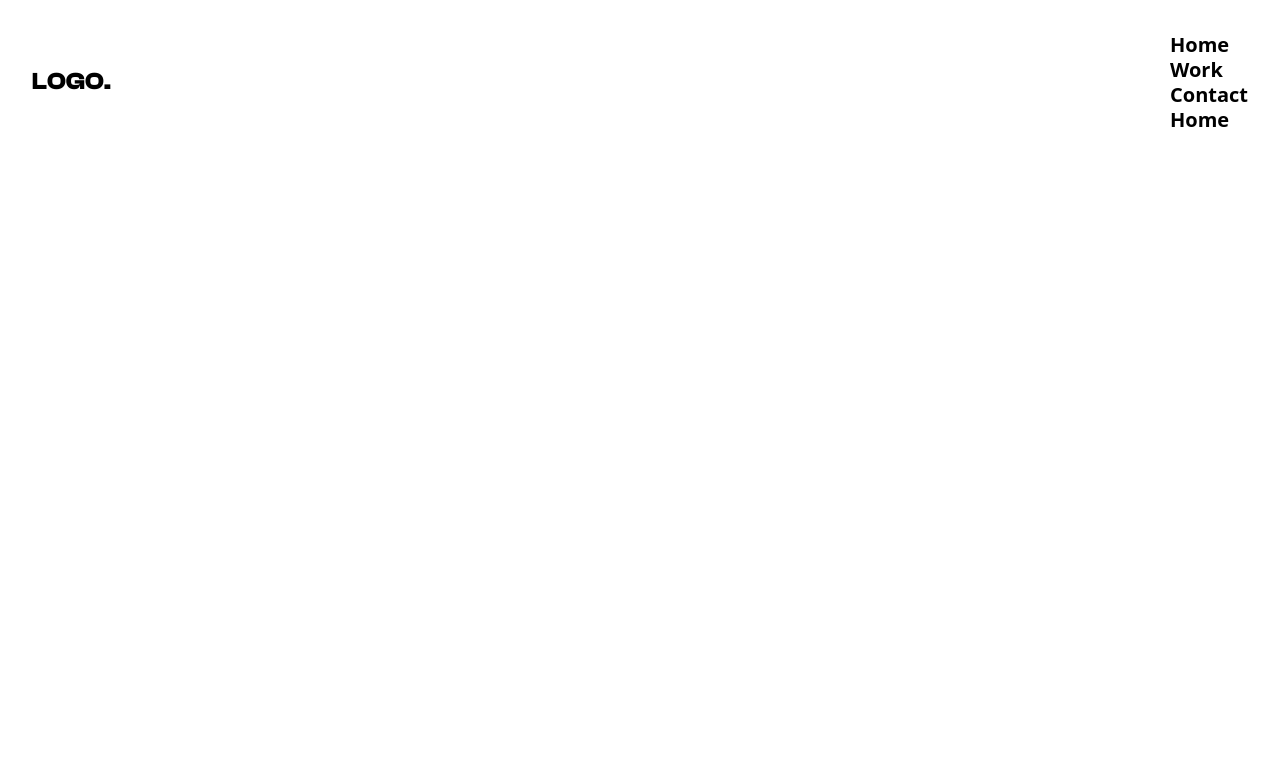
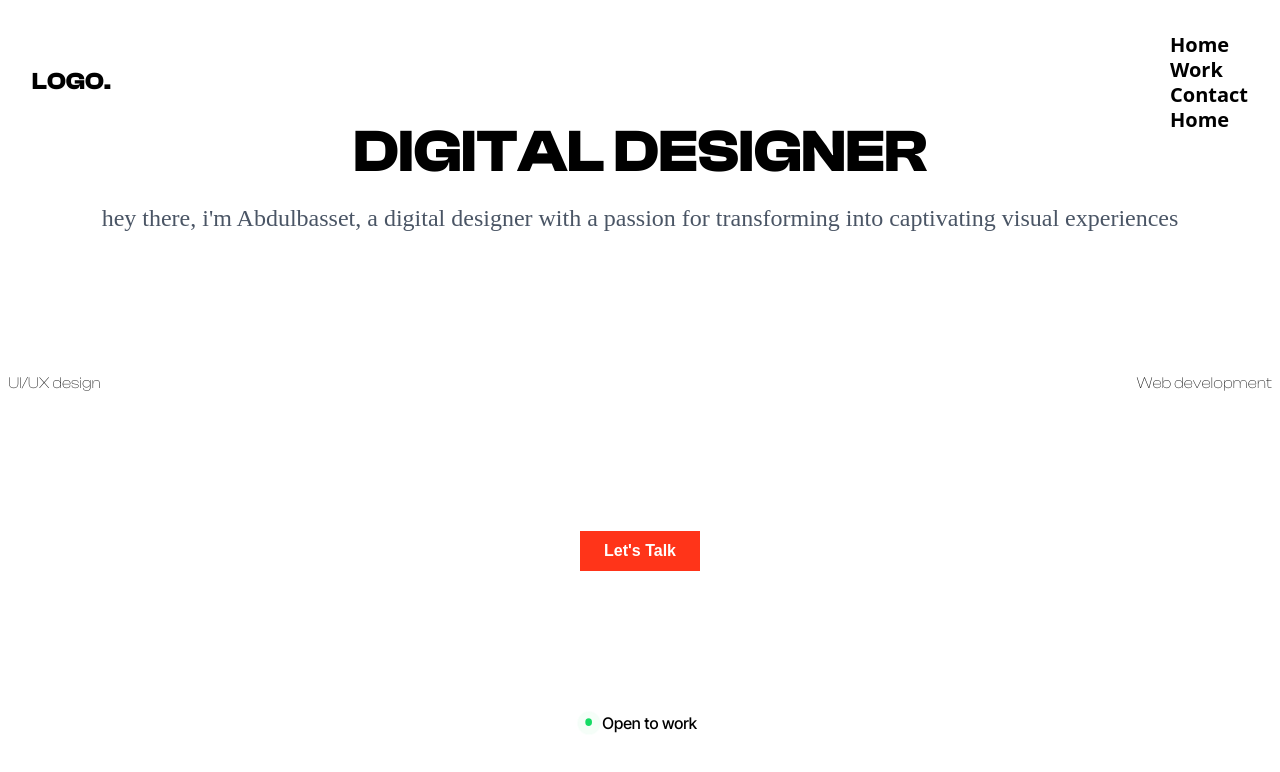
Before and after one commit to abdulbasset-benz/portfolio, a React (Vite) app: page / in a window 1280 px wide. Shown: the top 772 px of the page. Built offline with nearby package versions, Linux system fonts and the light colour scheme; a web font is replaced by a local one.

Commit message:
minor changes

```diff
--- a/src/App.jsx
+++ b/src/App.jsx
@@ -1,5 +1,6 @@
 import { ChevronLast } from "lucide-react"
 import Navigation from "./components/Navigation"
+import Hero from "./components/Hero"
 
 
 function App() {
@@ -8,6 +9,7 @@ function App() {
   return (
    <section className="">
     <Navigation />
+    <Hero />
    </section>
   )
 }
```
